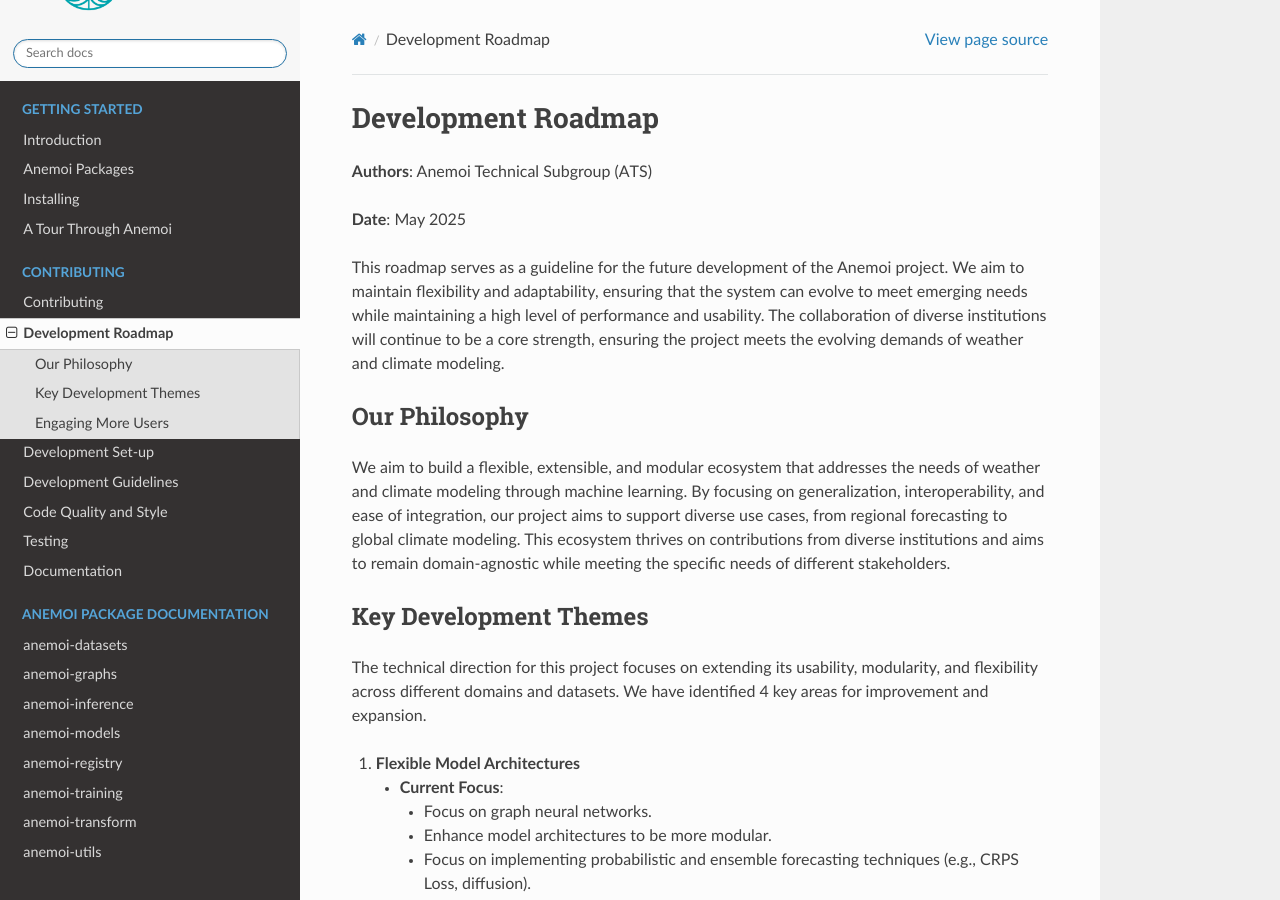
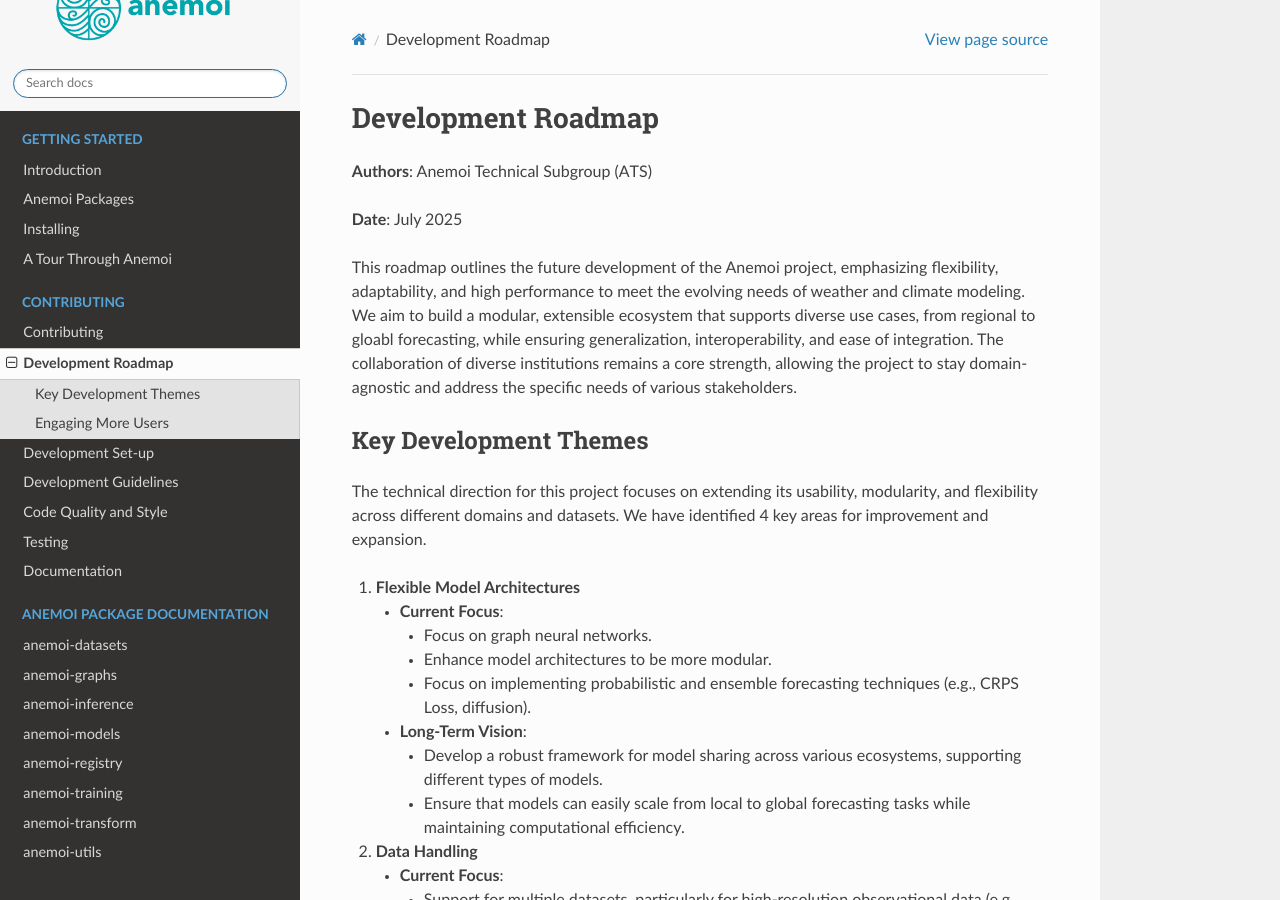
Before and after one commit to ecmwf/anemoi-docs, a Sphinx documentation site: the page built from docs/contributing/roadmap.rst, in a window 1280 px wide and 900 px high. Built offline with Sphinx 7.4.7 and the Read the Docs theme 3.1.0, drawn with Linux system fonts in a browser that asks for light colours.

Commit message:
Consolidate intro

```diff
--- a/docs/contributing/roadmap.rst
+++ b/docs/contributing/roadmap.rst
@@ -6,24 +6,15 @@
 
 **Authors**: Anemoi Technical Subgroup (ATS)
 
-**Date**: May 2025
+**Date**: July 2025
 
-This roadmap serves as a guideline for the future development of the Anemoi project.
-We aim to maintain flexibility and adaptability, ensuring that the system can evolve
-to meet emerging needs while maintaining a high level of performance and usability.
-The collaboration of diverse institutions will continue to be a core strength, ensuring
-the project meets the evolving demands of weather and climate modeling.
-
-**************
-Our Philosophy
-**************
-
-We aim to build a flexible, extensible, and modular ecosystem that addresses the needs
-of weather and climate modeling through machine learning. By focusing on
-generalization, interoperability, and ease of integration, our project aims to
-support diverse use cases, from regional forecasting to global climate modeling.
-This ecosystem thrives on contributions from diverse institutions and aims to
-remain domain-agnostic while meeting the specific needs of different stakeholders.
+This roadmap outlines the future development of the Anemoi project, emphasizing
+flexibility, adaptability, and high performance to meet the evolving needs of weather
+and climate modeling. We aim to build a modular, extensible ecosystem that supports
+diverse use cases, from regional to gloabl forecasting, while ensuring
+generalization, interoperability, and ease of integration. The collaboration of diverse
+institutions remains a core strength, allowing the project to stay domain-agnostic and
+address the specific needs of various stakeholders.
 
 **********************
 Key Development Themes
```
